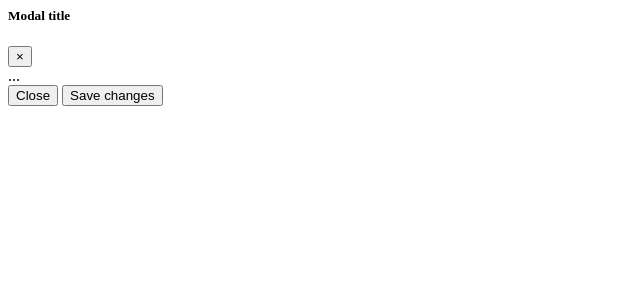
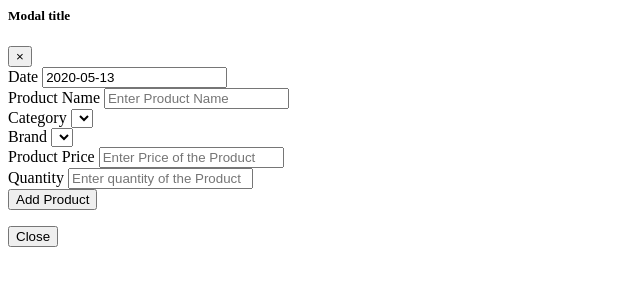
Before and after one commit to Sparkzz-33/asset_management, a PHP site: page /asset_management/templates/product.php in a window 1280 px wide. Shown: the top 300 px of the page, without its empty margins (0-640 px from the left). Run offline with PHP 8.4, Linux system fonts and the light colour scheme; lists and menus that the app fills with data are empty.

Commit message:
Product add implemented

```diff
--- a/public_html/dashboard.php
+++ b/public_html/dashboard.php
@@ -27,7 +27,7 @@
 		include_once("./templates/header.php");
 	?>
 	<br/>
-	<div class="container">
+	<div class = "container">
 		<div class="row" style="height: 80%">
 			<div class="col-md-4">
 				<div class="card mx-auto">
@@ -54,7 +54,7 @@
 							<div class="card">
 						      <div class="card-body">
 						        <h5 class="card-title">New Orders</h5>
-						        <p class="card-text">Here you can create new orsers and create invoices</p>
+						        <p class="card-text">Here you can create new orders and create invoices</p>
 						        <a href="#" class="btn btn-primary">New Orders</a>
 						      </div>
 							</div>
--- a/public_html/templates/product.php
+++ b/public_html/templates/product.php
@@ -8,11 +8,45 @@
         </button>
       </div>
       <div class="modal-body">
-        ...
+        <form id = "product_form" onsubmit="return false">
+          <div class="form-row">
+            <div class="form-group col-md-6">
+              <label>Date</label>
+              <input type="text" class="form-control" name="added_date" id="added_date" value="<?php  echo date("Y-m-d"); ?>" readonly>
+            </div>
+            <div class="form-group col-md-6">
+              <label>Product Name</label>
+              <input type="text" class="form-control" name = "product_name" id="product_name" placeholder="Enter Product Name" required>
+            </div>
+          </div>
+          <div class="form-group">
+            <label>Category</label>
+            <select class="form-control" id="select_cat" name="select_cat" required>
+
+            </select>
+          </div>
+
+          <div class="form-group">
+            <label>Brand</label>
+            <select class="form-control" id="select_brand" name="select_brand" required>
+
+            </select>
+          </div>
+          <div class="form-group">
+            <label>Product Price</label>
+            <input type="text" class="form-control" id="product_price" name="product_price" placeholder="Enter Price of the Product">
+          </div>
+
+          <div class="form-group">
+            <label>Quantity</label>
+            <input type="text" class="form-control" id="product_qty" name="product_qty" placeholder="Enter quantity of the Product">
+          </div>
+
+          <button type="submit" class="btn btn-primary">Add Product</button>
+        </form>
       </div>
       <div class="modal-footer">
         <button type="button" class="btn btn-secondary" data-dismiss="modal">Close</button>
-        <button type="button" class="btn btn-primary">Save changes</button>
       </div>
     </div>
   </div>
```
Also changed, not shown: public_html/includes/DBOperation.php (+18 -0 lines), public_html/includes/process.php (+20 -0 lines), public_html/js/main.js (+56 -2 lines).
